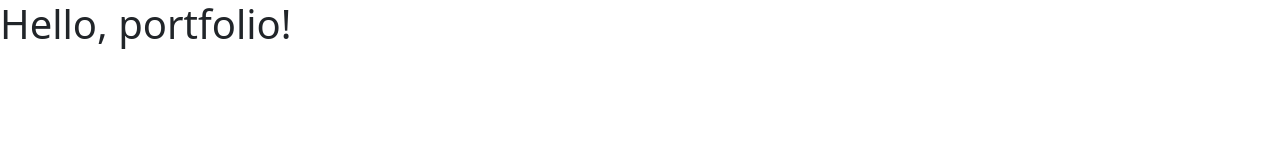
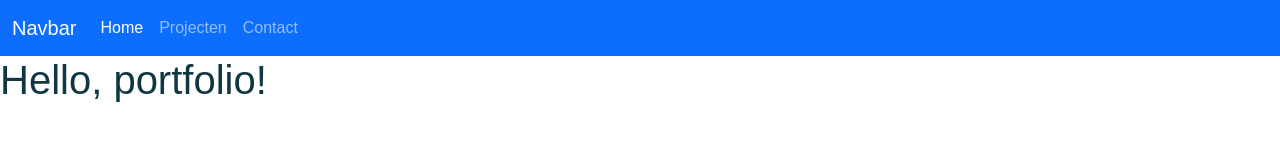
Before and after one commit to wimbou78/portfolio, a plain HTML site: page index.html in a window 1280 px wide. Drawn offline with nearby package versions, Linux system fonts and the light colour scheme.

Commit message:
add html files with nav

```diff
--- a/index.html
+++ b/index.html
@@ -4,9 +4,32 @@
     <meta charset="utf-8">
     <meta name="viewport" content="width=device-width, initial-scale=1">
     <title>Portfolio Wim</title>
-    <link href="https://cdn.jsdelivr.net/npm/bootstrap@5.2.3/dist/css/bootstrap.min.css" rel="stylesheet" integrity="sha384-rbsA2VBKQhggwzxH7pPCaAqO46MgnOM80zW1RWuH61DGLwZJEdK2Kadq2F9CUG65" crossorigin="anonymous">
-  </head>
+    <link href="./css/reset.css" rel="stylesheet" />
+    <link href="./css/bootstrap.min.css" rel="stylesheet" />
+    <link href="./css/style.css" rel="stylesheet" />
+</head>
   <body>
+    <nav class="navbar navbar-expand-lg bg-primary" data-bs-theme="dark">
+        <div class="container-fluid">
+          <a class="navbar-brand" href="#">Navbar</a>
+          <button class="navbar-toggler" type="button" data-bs-toggle="collapse" data-bs-target="#navbarSupportedContent" aria-controls="navbarSupportedContent" aria-expanded="false" aria-label="Toggle navigation">
+            <span class="navbar-toggler-icon"></span>
+          </button>
+          <div class="collapse navbar-collapse" id="navbarSupportedContent">
+            <ul class="navbar-nav me-auto mb-2 mb-lg-0">
+              <li class="nav-item">
+                <a class="nav-link active" aria-current="page" href="#">Home</a>
+              </li>
+              <li class="nav-item">
+                <a class="nav-link" href="./projecten.html">Projecten</a>
+              </li>
+              <li class="nav-item">
+                <a class="nav-link" href="./contact.html">Contact</a>
+              </li>
+            </ul>
+          </div>
+        </div>
+      </nav>
     <h1>Hello, portfolio!</h1>
     <script src="https://cdn.jsdelivr.net/npm/bootstrap@5.2.3/dist/js/bootstrap.bundle.min.js" integrity="sha384-kenU1KFdBIe4zVF0s0G1M5b4hcpxyD9F7jL+jjXkk+Q2h455rYXK/7HAuoJl+0I4" crossorigin="anonymous"></script>
   </body>
```
Also changed, not shown: projecten.html (+34 -0 lines).
